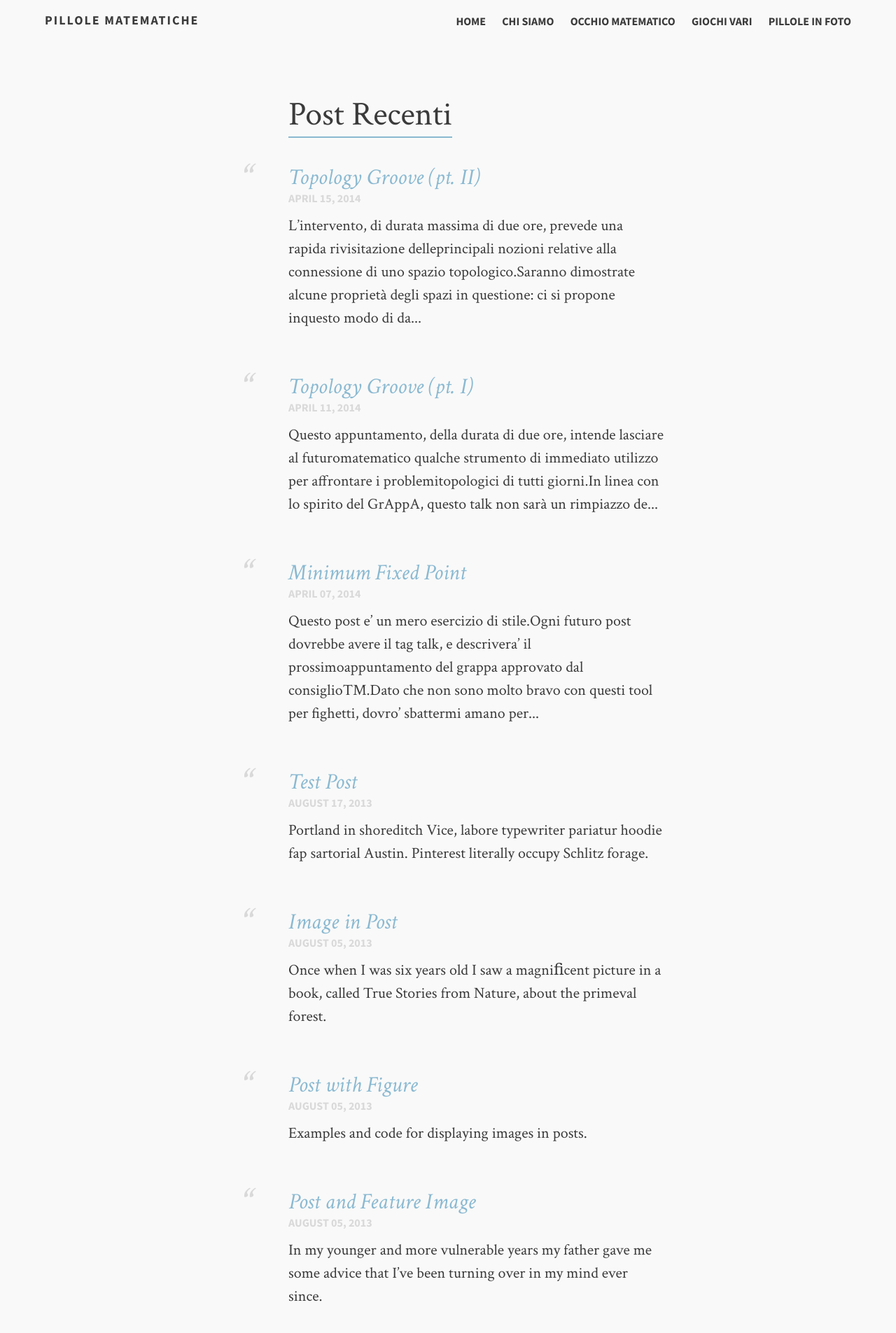
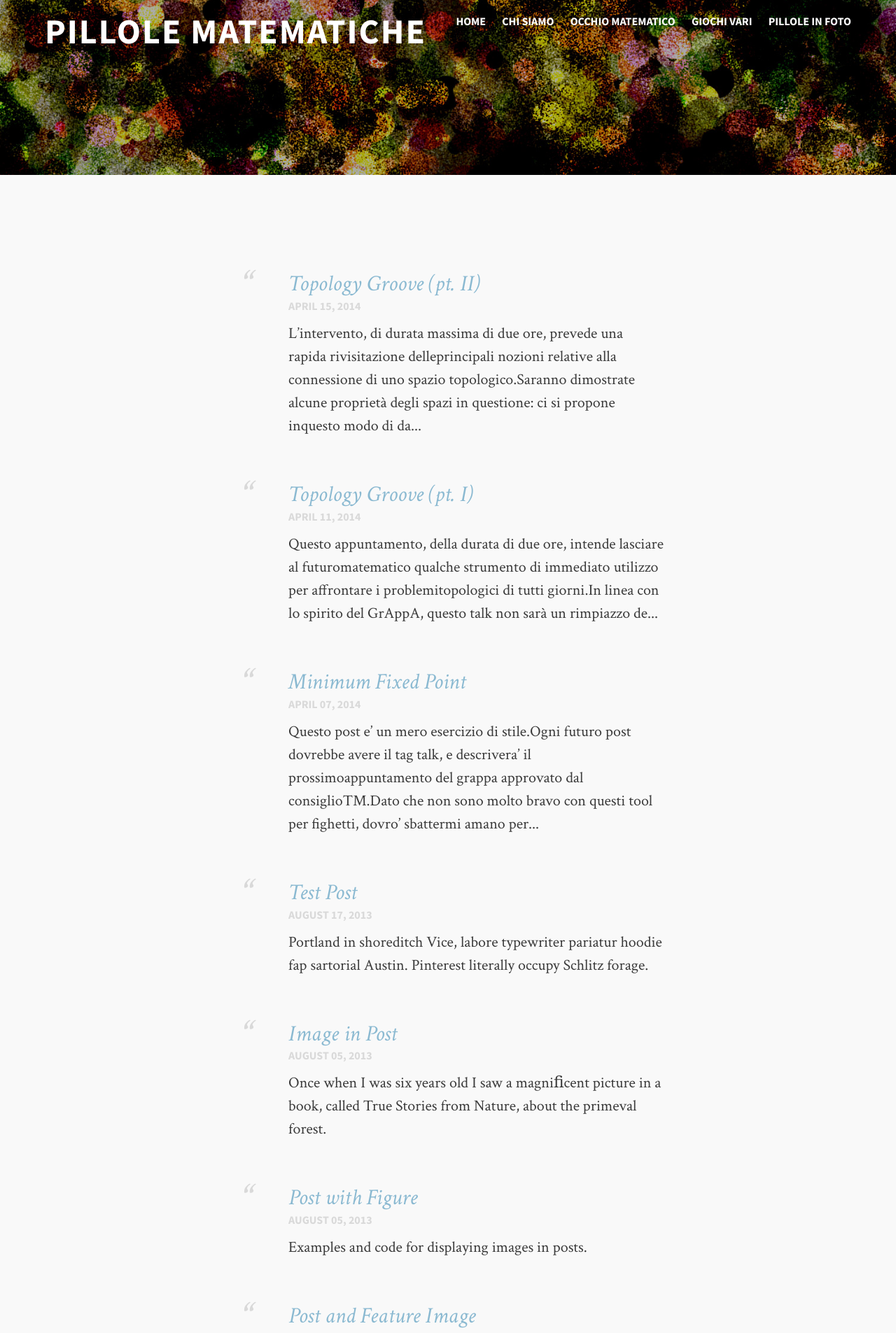
Before and after one commit to CharlieTrip/ComScie, a Jekyll site: the page built from index.md, in a window 1280 px wide. Shown: the top 1905 px of the page at 70% size. Built offline with Jekyll 4.4.1, drawn with Linux system fonts in a browser that asks for light colours.

Commit message:
Header and Background
Reduced the height of the header and add a background on the home page

```diff
--- a/_includes/head-dark.html
+++ b/_includes/head-dark.html
@@ -51,7 +51,7 @@
     <header class="site-header darken">
       <div class="wrap">
         <hgroup>
-          <h1><a href="/">{{ site.title }}</a></h1>
+          <h1 class="title"><a href="/">{{ site.title }}</a></h1>
         </hgroup>
         <a href="#nav" class="menu"><span class='icons'>☰</span></a>
         <nav role="navigation">
--- a/_includes/head.html
+++ b/_includes/head.html
@@ -53,7 +53,7 @@
     <header class="site-header">
       <div class="wrap">
         <hgroup>
-          <h1><a href="/">{{ site.title }}</a></h1>
+          <h1 class="title"><a href="/">{{ site.title }}</a></h1>
         </hgroup>
         <a href="#nav" class="menu"><span class='icons'>☰</span></a>
         <nav role="navigation">
--- a/_layouts/home.html
+++ b/_layouts/home.html
@@ -1,10 +1,13 @@
-{% include head-dark.html %}
+{% include head.html %}
+
+
 
     <div id='bump'>
         <section class="article archive">
+        <div class="overlay"></div>
+        <div class="featured-image" style="background-image: url({{ site.url }}/images/typewriter.jpg)"></div>
           <article class="archive-wrap">
               <ol class="post-list">
-                 <lh><h2><span class="bb">{{ page.title }}</span></h2></lh>
                   {% for post in site.posts %}
                   <li>
                     <div class="deets" itemscope itemtype="http://schema.org/BlogPosting" itemprop="blogPost">
--- a/assets/css/i.css
+++ b/assets/css/i.css
@@ -478,6 +478,11 @@ header.site-header hgroup h1 {
   letter-spacing: 2px;
   text-transform: uppercase;
 }
+
+header.site-header hgroup h1.title {
+  font-size: 50px;
+}
+
 header.site-header hgroup a {
   color: #fff;
   -moz-transition: all 0.2s ease;
@@ -543,10 +548,10 @@ header.site-header nav ul li a:hover {
 }
 .article .overlay {
   vertical-align: middle;
-  min-height: 360px;
+  min-height: 180px;
   height: 50vh;
   width: 100%;
-  max-height: 800px;
+  max-height: 250px;
   position: absolute;
   z-index: 2;
   background: rgba(0, 0, 0, 0.55);
@@ -556,10 +561,10 @@ header.site-header nav ul li a:hover {
 }
 .article .featured-image {
   vertical-align: middle;
-  min-height: 360px;
+  min-height: 180px;
   height: 50vh;
   width: 100%;
-  max-height: 800px;
+  max-height: 250px;
   background-position: center center;
   background-size: cover;
   vertical-align: middle;
@@ -598,7 +603,7 @@ header.site-header nav ul li a:hover {
 .archive {
   display: inline;
   float: left;
-  width: 97%;
+  width: 100%;
   margin: 0 1.5%;
   display: block;
   margin: 0 auto;
@@ -609,7 +614,7 @@ header.site-header nav ul li a:hover {
 .archive-wrap {
   display: inline;
   float: left;
-  width: 97%;
+  width: 100%;
   margin: 0 1.5%;
   max-width: 800px;
   display: block;
```
Also changed, not shown: images/typewriter.jpg.
